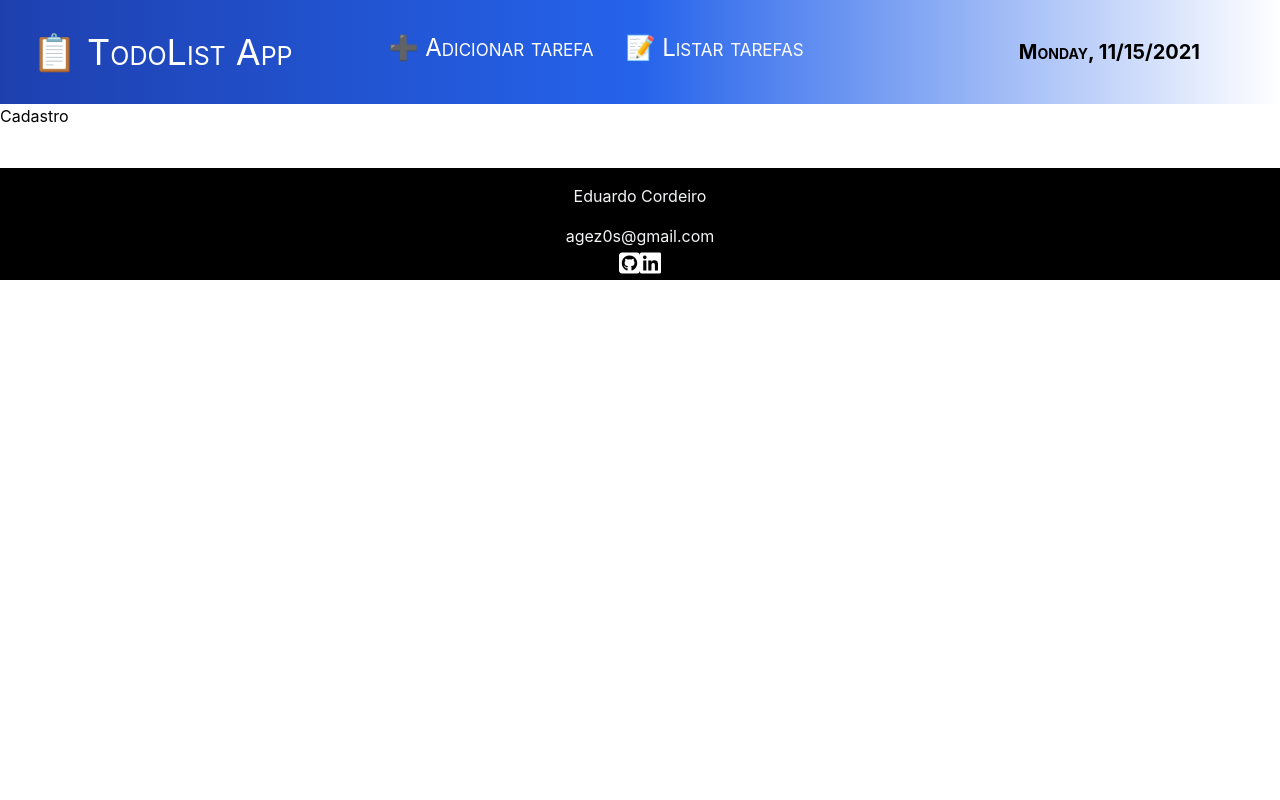
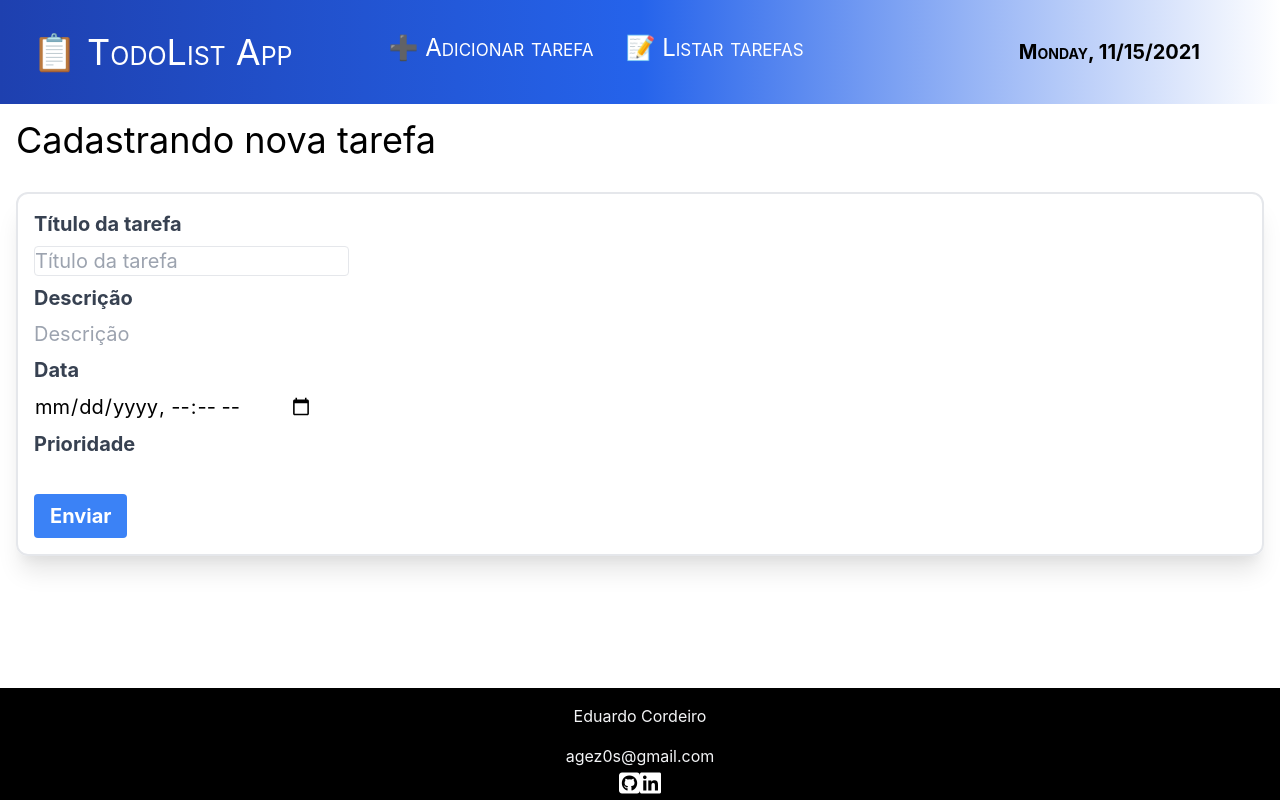
Before and after one commit to agez0s/M3-Projeto-Final-Frontend, a React (Create React App) app: page /cadastro in a window 1280 px wide. Built offline with nearby package versions, Linux system fonts and the light colour scheme.

Commit message:
Página cadastro e tweaks

```diff
--- a/public/index.html
+++ b/public/index.html
@@ -42,7 +42,7 @@
   </head>
   <body>
     <noscript>You need to enable JavaScript to run this app.</noscript>
-    <div id="root"></div>
+    <div id="root" class="flex flex-col items-stretch min-h-screen"></div>
     <!--
       This HTML file is a template.
       If you open it directly in the browser, you will see an empty page.
--- a/src/App.css
+++ b/src/App.css
@@ -15,8 +15,3 @@
 .App-link {
   color: #61dafb;
 }
-
-
-body {
-  font-family: 'Source Sans Pro', sans-serif;
-}
--- a/src/components/shared/Footer/Footer.js
+++ b/src/components/shared/Footer/Footer.js
@@ -1,18 +1,25 @@
-import React from 'react'
+import React from "react";
 
 const Footer = () => {
-    return (
-      <footer class="bg-black mt-10 text-white flex justify-center flex-col w-full p-0 mx-auto">
+  return (
+    <footer class="bg-black text-white flex justify-center flex-col w-full p-0 mx-auto mt-auto">
       <div class="mx-auto flex mt-4 text-gray-100">Eduardo Cordeiro</div>
       <div class="mx-auto flex mt-4 text-gray-100">agez0s@gmail.com</div>
       <div class="text-2xl mx-auto">
-          <a href="https://github.com/agez0s" target="_blank" rel="noreferrer"><i class="fab fa-github-square"></i></a>
+        <a href="https://github.com/agez0s" target="_blank" rel="noreferrer">
+          <i class="fab fa-github-square"></i>
+        </a>
 
-          <a href="https://www.linkedin.com/in/eduardo-cordeiro-/" target="_blank" rel="noreferrer"><i class="fab fa-linkedin"></i></a>
+        <a
+          href="https://www.linkedin.com/in/eduardo-cordeiro-/"
+          target="_blank"
+          rel="noreferrer"
+        >
+          <i class="fab fa-linkedin"></i>
+        </a>
       </div>
     </footer>
+  );
+};
 
-    )
-}
-
-export default Footer
+export default Footer;
--- a/src/components/structure/Card/Card.js
+++ b/src/components/structure/Card/Card.js
@@ -18,10 +18,12 @@ const Card = (props) => {
       className="flex flex-col w-1/4 h-40 border-2 m-4 shadow-xl"
     >
       <div className="flex justify-between border-b-2 bg-gray-50 h-10">
-      <div className="w-full text-2xl flex truncate pl-4 bg-gradient-to-l from-white to-gray-100">
-        {todo.titulo}
-      </div>
-      <div className="flex w-10 justify-center items-center bg-red-600">✖️</div>
+        <div className="w-full text-2xl flex truncate pl-4 bg-gradient-to-l from-white to-gray-100">
+          {todo.titulo}
+        </div>
+        <div className="flex w-10 justify-center items-center bg-red-600">
+          ✖️
+        </div>
       </div>
       <div
         className="p-2 h-20 max-h-20 overflow-hidden"
@@ -29,11 +31,13 @@ const Card = (props) => {
       >
         {todo.descricao}
       </div>
-      <div className="flex justify-between">
+      <div className="flex justify-between border-t-2">
         <div className="flex justify-center">
           <Prioridade prio={todo.prioridade} />
         </div>
-        <div className="w-full flex justify-end pr-2 items-center bg-gradient-to-r from-white to-gray-100"><Prazo prazo={todo.prazo}/></div>
+        <div className="w-full flex justify-end pr-2 items-center bg-gradient-to-r from-white to-gray-100">
+          <Prazo prazo={todo.prazo} />
+        </div>
       </div>
     </div>
   );
--- a/src/components/structure/CardEsquerdo/CardEsquerdo.js
+++ b/src/components/structure/CardEsquerdo/CardEsquerdo.js
@@ -11,7 +11,7 @@ const CardEsquerdo = (props) => {
      <div className="flex flex-col bg-gradient-to-r from-blue-800 to-red-800 w-36 border-2 m-4 shadow-2xl">
          <div className="flex bg-white text-9xl p-2 justify-center">{bigNumber}</div>
          <div className="flex bg-white text-base p-2 justify-center" style={{fontVariant: "small-caps"}}>{texto}</div>
-         <div className="flex bg-white place-self-end" style={porcentagem}>&nbsp;</div>
+         <div className="flex bg-white place-self-end border-t-2" style={porcentagem}>&nbsp;</div>
 
     </div>
   );
--- a/src/components/structure/ListTodos/ListTodos.js
+++ b/src/components/structure/ListTodos/ListTodos.js
@@ -5,7 +5,7 @@ import CardEsquerdo from "../CardEsquerdo/CardEsquerdo";
 const ListTodos = (props) => {
   const todos = props.data;
 
-  let [todoAlta, todoPassouPrazo] = [0, 0];
+  let [todoAlta, todoPassouPrazo, todoFazendo] = [0, 0, 0];
 
   let hoje = new Date().toISOString();
   todos.forEach((todo) => {
@@ -15,9 +15,13 @@ const ListTodos = (props) => {
     if (todo.prazo < hoje) {
       todoPassouPrazo++;
     }
+    if (todo.status !== 0) {
+      todoFazendo++;
+    }
   });
   let porcentagemPrioridade = (todoAlta / todos.length) * 100;
   let porcentagemPrazo = (todoPassouPrazo / todos.length) * 100;
+  let porcentagemFazendo = (todoFazendo / todos.length) * 100;
 
   return (
     <div className="flex m-8 rounded-xl border-2 p-4 bg-gray-50">
@@ -25,8 +29,11 @@ const ListTodos = (props) => {
         className="flex flex-wrap m-4 p-4 self-start border-r border-black"
         style={{ maxWidth: "30%" }}
       >
-        <CardEsquerdo porcentagem="0" bigNumber={todos.length}>
+        <CardEsquerdo porcentagem="100" bigNumber={todos.length}>
           Tarefas
+        </CardEsquerdo>
+        <CardEsquerdo porcentagem={porcentagemFazendo} bigNumber={todoFazendo}>
+          Incompletas
         </CardEsquerdo>
         <CardEsquerdo porcentagem={porcentagemPrioridade} bigNumber={todoAlta}>
           Alta prioridade
--- a/src/components/structure/Prazo/Prazo.js
+++ b/src/components/structure/Prazo/Prazo.js
@@ -1,15 +1,16 @@
-
 const Prazo = (props) => {
   let hoje = new Date().toISOString().slice(0, 10);
   let prazo = props.prazo;
 
-  let diasDiferentes = Math.floor((Date.parse(prazo) - Date.parse(hoje)) / 86400000);
+  let diasDiferentes = Math.floor(
+    (Date.parse(prazo) - Date.parse(hoje)) / 86400000
+  );
 
   if (diasDiferentes < 0) {
-    return "Prazo perdido"
+    return "Prazo perdido";
+  } else {
+    return `${diasDiferentes} dias`;
   }
-  else { return `${diasDiferentes} dias`}
-
 };
 
 export default Prazo;
--- a/src/pages/Cadastro/Cadastro.js
+++ b/src/pages/Cadastro/Cadastro.js
@@ -1,11 +1,42 @@
-import React from 'react'
+import React from "react";
 
 const Cadastro = () => {
+  const apiURL = "http://localhost:3001/add";
+
   return (
-    <div>
-      <h1>Cadastro</h1>
+    <div className="container">
+      <div className="flex text-4xl p-4">Cadastrando nova tarefa</div>
+      <div className="flex p-4 text-xl border-2 m-4 rounded-xl shadow-xl">
+        <form method="POST" action={apiURL}>
+          <label htmlFor="titulo" className="block text-gray-700 font-bold mb-2">Título da tarefa</label>
+          <input
+          className="border rounded border-blue"
+            id="titulo"
+            type="text"
+            placeholder="Título da tarefa"
+            name="titulo"
+          />
+
+          <label htmlFor="descricao" className="block text-gray-700 font-bold my-2">Descrição</label>
+          <input
+            id="descricao"
+            type="text"
+            placeholder="Descrição"
+            name="descricao"
+          />
+
+          <label htmlFor="diamesano" className="block text-gray-700 font-bold my-2">Data</label>
+          <input id="diamesano" type="datetime-local" name="diamesano" />
+
+          <label htmlFor="prioridade" className="block text-gray-700 font-bold my-2">Prioridade</label>
+          <input id="prioridade" type="text" name="prioridade" /><br/>
+
+          <input id="status" type="hidden" name="status" />
+          <button type="submit" className="bg-blue-500 hover:bg-blue-700 text-white font-bold py-2 px-4 rounded focus:outline-none focus:shadow-outline">Enviar</button>
+        </form>
+      </div>
     </div>
-  )
-}
+  );
+};
 
-export default Cadastro
+export default Cadastro;
--- a/src/pages/Home/Home.js
+++ b/src/pages/Home/Home.js
@@ -8,14 +8,11 @@ const Home = () => {
   }, []);
   const getTodos = async () => {
     const request = await fetch("http://localhost:3001/");
-    // data = recebe os dados da api (musicas).
     const data = await request.json();
-    // atualizo meu estado em memoria com as musicas - para atualizar no DOM.
     setTodos(data);
   };
   return (
     <div className="container">
-
       <ListTodos data={todos} />
     </div>
   );
```
